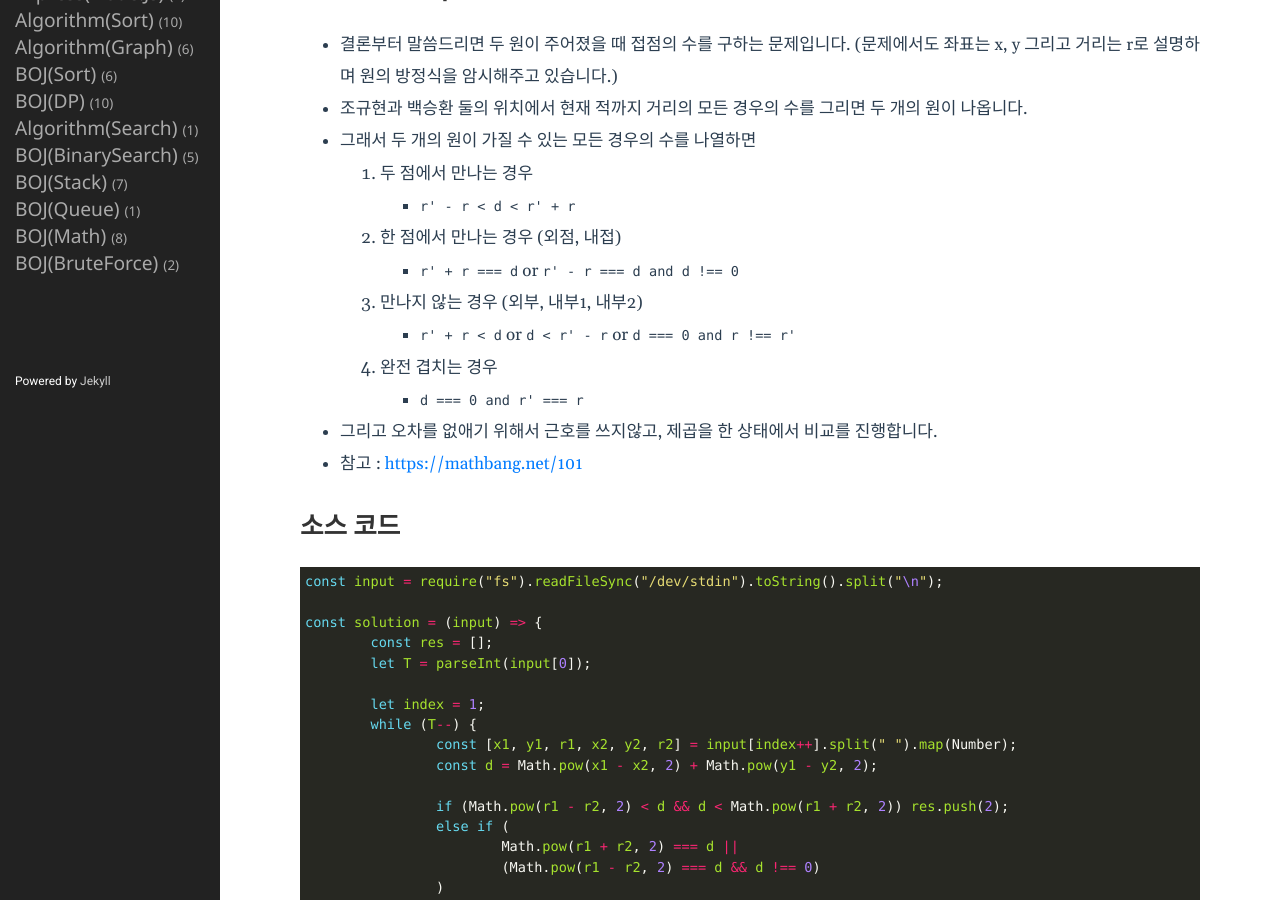
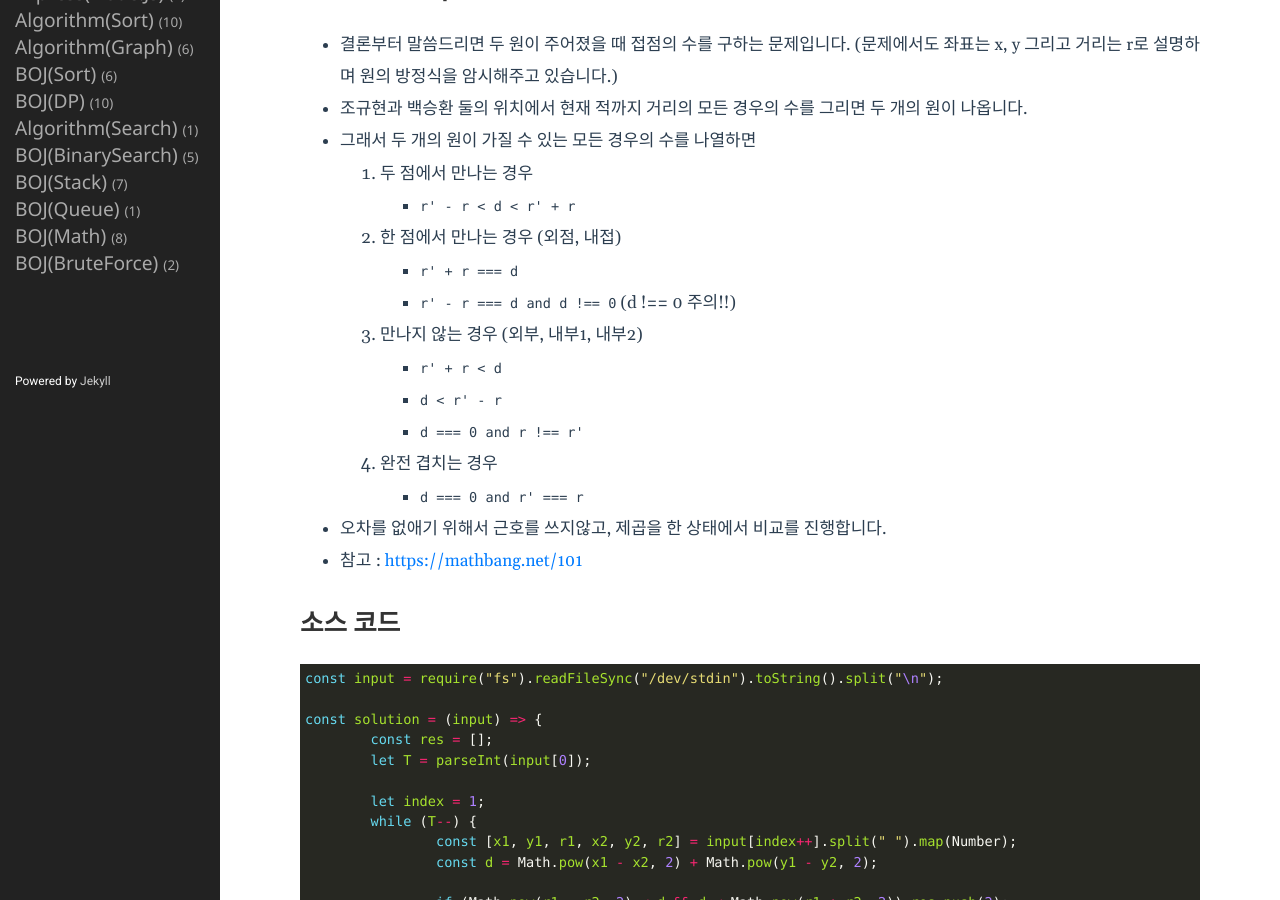
Before and after one commit to qkrrlgh519/qkrrlgh519.github.io, a Jekyll site: the page built from _posts/2021-02-27-BOJ-Math-1002.md, in a window 1280 px wide and 900 px high, scrolled down 516 px. Built offline with Jekyll 4.4.1, drawn with Linux system fonts in a browser that asks for light colours.

Commit message:
fix: 백준 1002번 터렛 수정

```diff
--- a/_posts/2021-02-27-BOJ-Math-1002.md
+++ b/_posts/2021-02-27-BOJ-Math-1002.md
@@ -23,12 +23,15 @@ categories: BOJ(Math)
   1. 두 점에서 만나는 경우
   - `r' - r < d < r' + r`
   2. 한 점에서 만나는 경우 (외점, 내접)
-  - `r' + r === d` or `r' - r === d and d !== 0`
+  - `r' + r === d`
+  - `r' - r === d and d !== 0` (d !== 0 주의!!)
   3. 만나지 않는 경우 (외부, 내부1, 내부2)
-  - `r' + r < d` or `d < r' - r` or `d === 0 and r !== r'`
+  - `r' + r < d`
+  - `d < r' - r`
+  - `d === 0 and r !== r'`
   4. 완전 겹치는 경우
   - `d === 0 and r' === r`
-- 그리고 오차를 없애기 위해서 근호를 쓰지않고, 제곱을 한 상태에서 비교를 진행합니다.
+- 오차를 없애기 위해서 근호를 쓰지않고, 제곱을 한 상태에서 비교를 진행합니다.
 - 참고 : [https://mathbang.net/101](https://mathbang.net/101)
 
 ## 소스 코드
```
